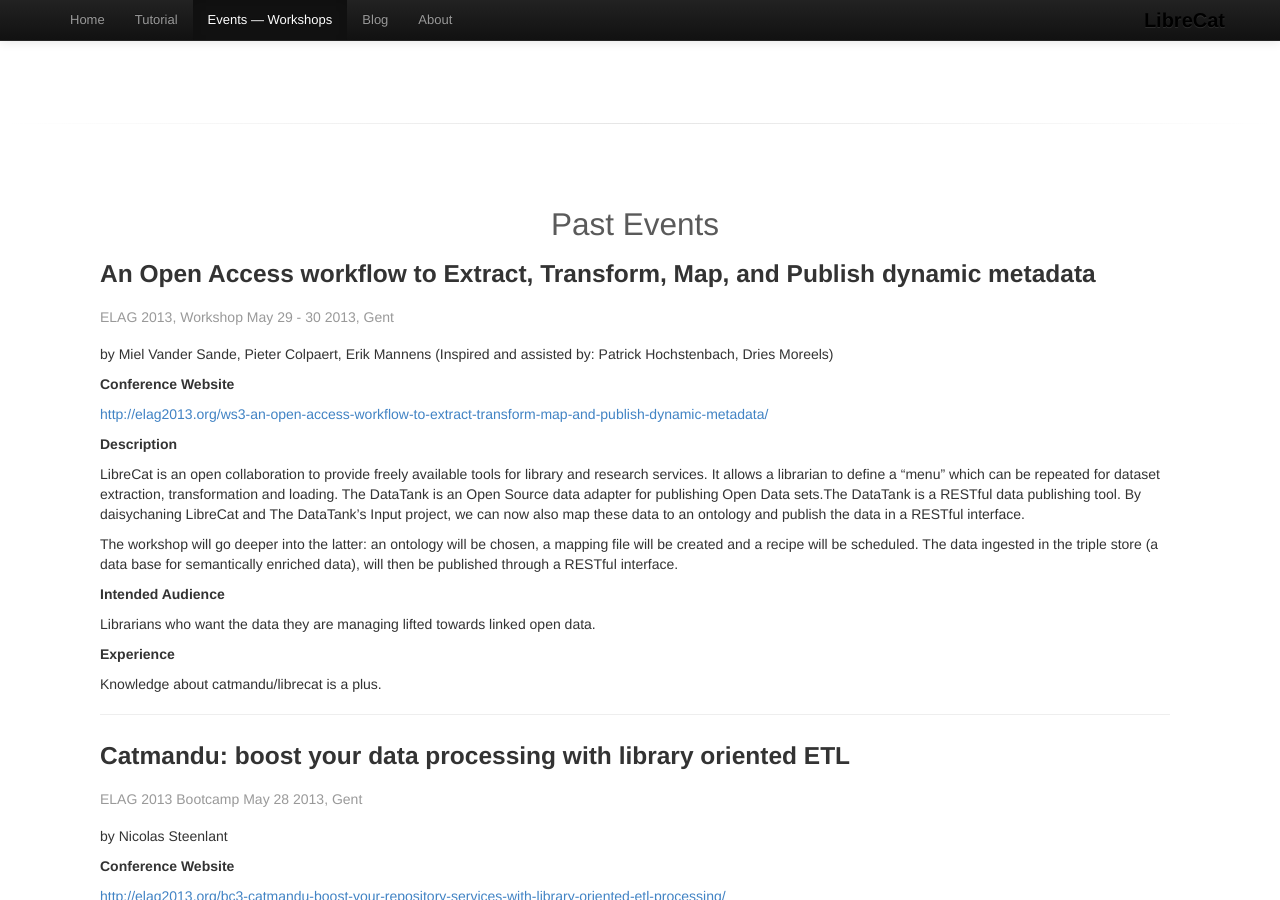
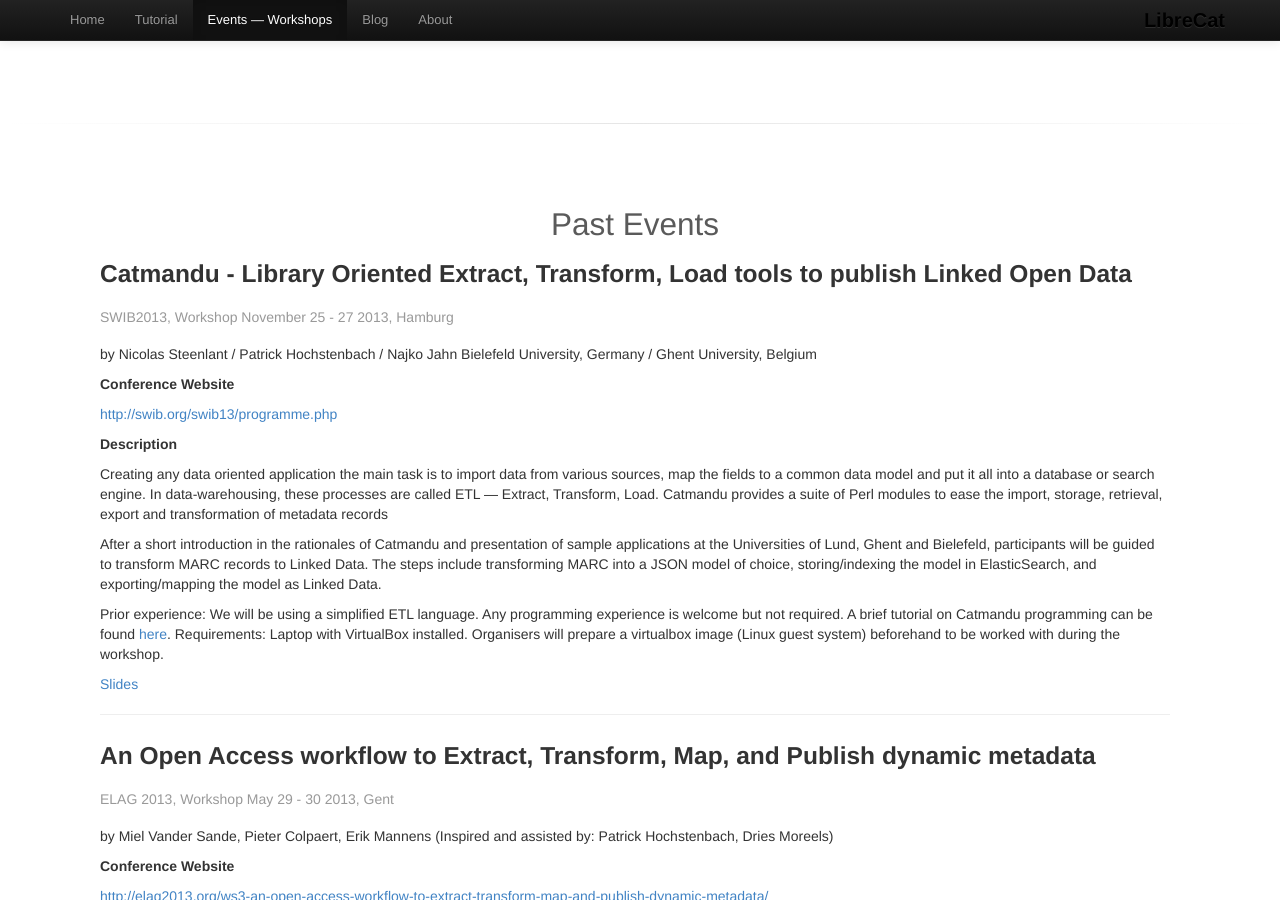
Before and after one commit to LibreCat/librecat.github.io, a Jekyll site: the page built from events.html, in a window 1280 px wide and 900 px high, scrolled down 371 px. Built offline with Jekyll 4.4.1, drawn with Linux system fonts in a browser that asks for light colours.

Commit message:
Adding the SWIB conference to the events

```diff
--- a/events.html
+++ b/events.html
@@ -40,6 +40,35 @@ title: LibreCat Events
      <h2>Past Events</h2>
 
     </div>
+    <a name="swib"></a>
+    <h3>Catmandu - Library Oriented Extract, Transform, Load tools to publish Linked Open Data</br><small>SWIB2013, Workshop November 25 - 27 2013, Hamburg</small></h3>
+    <p>by Nicolas Steenlant / Patrick Hochstenbach / Najko Jahn Bielefeld University, Germany / Ghent University, Belgium
+    </p>
+
+    <h5>Conference Website</h5>
+
+    <a href="http://swib.org/swib13/programme.php">http://swib.org/swib13/programme.php</a>
+
+    <h5>Description</h5>
+
+    <p>
+    Creating any data oriented application the main task is to import data from various sources, map the fields to a common data model and put it all into a database or search engine. In data-warehousing, these processes are called ETL — Extract, Transform, Load. Catmandu provides a suite of Perl modules to ease the import, storage, retrieval, export and transformation of metadata records
+    </p>
+
+    <p>
+    After a short introduction in the rationales of Catmandu and presentation of sample applications at the Universities of Lund, Ghent and Bielefeld, participants will be guided to transform MARC records to Linked Data.  The steps include transforming MARC into a JSON model of choice, storing/indexing the model in ElasticSearch, and exporting/mapping the model as Linked Data.
+    </p>
+
+    <p>
+    Prior experience: We will be using a simplified ETL language. Any programming experience is welcome but not required. A brief tutorial on Catmandu programming can be found <a href="http://librecat.org/tutorial/">here</a>.
+    Requirements: Laptop with  VirtualBox installed. Organisers will prepare a virtualbox image (Linux guest system) beforehand to be worked with during the workshop.
+    </p>
+
+    <p>
+    <a href="assets/20131113_workshop_slides.pdf">Slides</a>
+    </p>
+
+  <hr>
 
   <h3>An Open Access workflow to Extract, Transform, Map, and Publish dynamic metadata</br><small>ELAG 2013, Workshop May 29 - 30 2013, Gent</small></h3>
 
```
Also changed, not shown: 1 other file.
